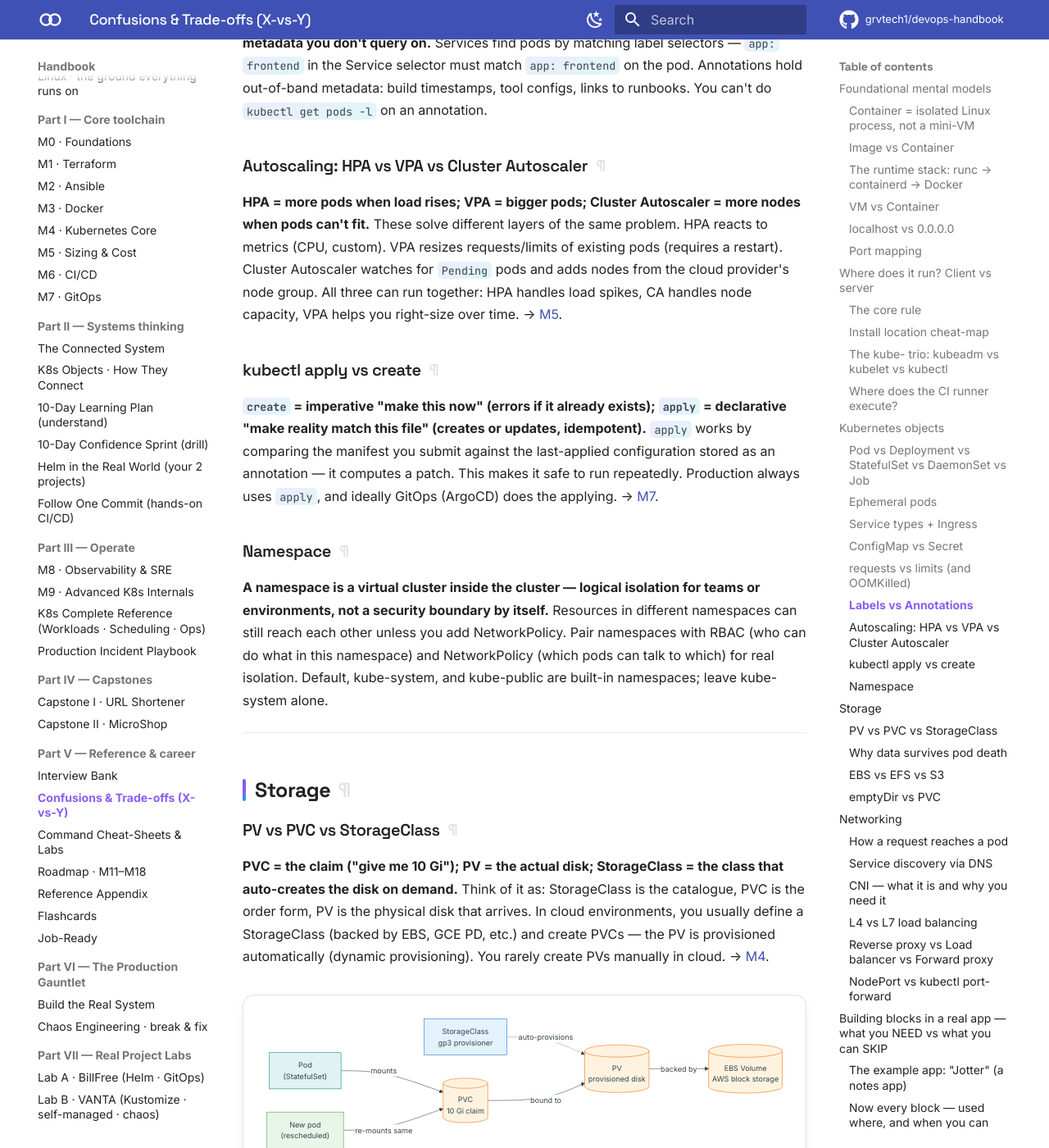
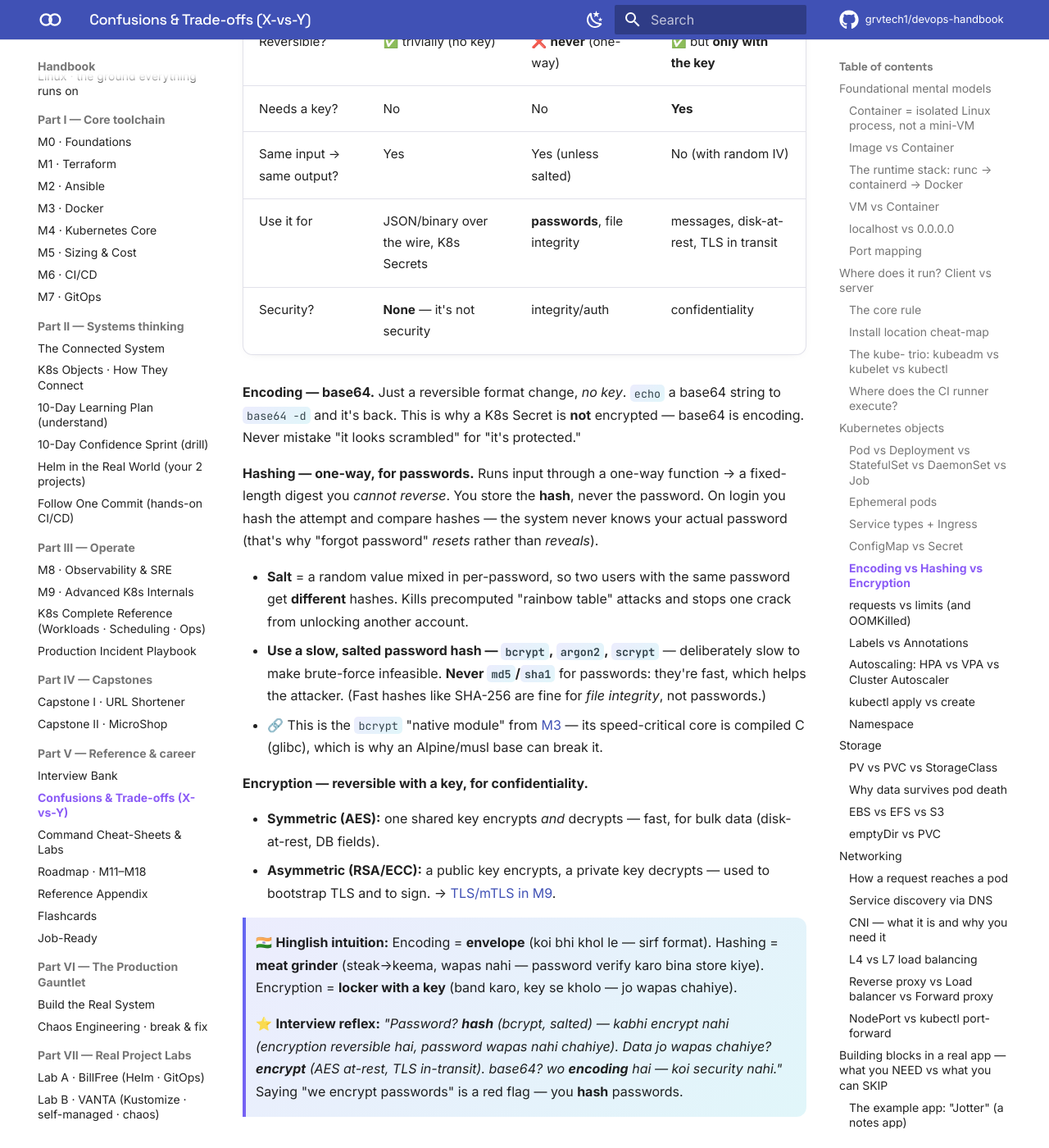
Before and after one commit to grvtech1/devops-handbook, an MkDocs documentation site: the page built from docs/20-confusions-and-tradeoffs.md, in a window 1280 px wide and 1400 px high, scrolled down 6791 px. Shown: the whole window at 82% size. Built offline with MkDocs 1.6.1 and Material for MkDocs 9.7.7, drawn with Linux system fonts in a browser that asks for light colours; comment, search, counter and statistics services are not loaded; some of the changed text lies outside the part shown.

Commit message:
docs(confusions): Encoding vs Hashing vs Encryption — the real crypto gap
Session audit: encryption/JWT/TLS/base64-not-encryption were all covered,
but password HASHING, SALT, and the encoding/hashing/encryption CONTRAST
were missing. Added to ch20 right after ConfigMap-vs-Secret (where base64
already lives):
- 3-way comparison table (reversible? key? use-for? security?)
- hashing: one-way, store the hash not the password, salt, bcrypt/argon2
  (never md5/sha1 for passwords), links to the M3 bcrypt native-module
- encryption: symmetric (AES) vs asymmetric (RSA), -> M9 TLS
- envelope / meat-grinder / locker analogy + interview reflex
  ('you HASH passwords, never encrypt them')

```diff
--- a/docs/20-confusions-and-tradeoffs.md
+++ b/docs/20-confusions-and-tradeoffs.md
@@ -131,6 +131,36 @@ Ingress is not a Service type — it is a separate resource that routes HTTP/HTT
 
 **ConfigMap = non-sensitive config (URLs, feature flags); Secret = sensitive values (passwords, tokens) — stored as base64, not encrypted by default.**
 Base64 is encoding, not encryption — anyone with `kubectl get secret` access can decode it. For real security: enable Kubernetes encryption-at-rest, or use an external secret manager (HashiCorp Vault, AWS Secrets Manager, Sealed Secrets). Neither ConfigMap nor Secret should ever be baked into the image.
+
+### Encoding vs Hashing vs Encryption
+
+These three get mixed up constantly, and the Secret discussion above hinges on the first one. They answer three different questions:
+
+| | **Encoding** (base64) | **Hashing** (bcrypt, SHA-256) | **Encryption** (AES, RSA) |
+|---|---|---|---|
+| Purpose | change *format* (safe transport) | *verify* without storing the original | *hide* data you need back |
+| Reversible? | ✅ trivially (no key) | ❌ **never** (one-way) | ✅ but **only with the key** |
+| Needs a key? | No | No | **Yes** |
+| Same input → same output? | Yes | Yes (unless salted) | No (with random IV) |
+| Use it for | JSON/binary over the wire, K8s Secrets | **passwords**, file integrity | messages, disk-at-rest, TLS in transit |
+| Security? | **None** — it's not security | integrity/auth | confidentiality |
+
+**Encoding — base64.** Just a reversible format change, *no key*. `echo` a base64 string to `base64 -d` and it's back. This is why a K8s Secret is **not** encrypted — base64 is encoding. Never mistake "it looks scrambled" for "it's protected."
+
+**Hashing — one-way, for passwords.** Runs input through a one-way function → a fixed-length digest you *cannot reverse*. You store the **hash**, never the password. On login you hash the attempt and compare hashes — the system never knows your actual password (that's why "forgot password" *resets* rather than *reveals*).
+
+- **Salt** = a random value mixed in per-password, so two users with the same password get **different** hashes. Kills precomputed "rainbow table" attacks and stops one crack from unlocking another account.
+- **Use a slow, salted password hash — `bcrypt`, `argon2`, `scrypt`** — deliberately slow to make brute-force infeasible. **Never `md5`/`sha1`** for passwords: they're fast, which helps the attacker. (Fast hashes like SHA-256 are fine for *file integrity*, not passwords.)
+- 🔗 This is the `bcrypt` "native module" from [M3](04-M3-docker.md) — its speed-critical core is compiled C (glibc), which is why an Alpine/musl base can break it.
+
+**Encryption — reversible with a key, for confidentiality.**
+
+- **Symmetric (AES):** one shared key encrypts *and* decrypts — fast, for bulk data (disk-at-rest, DB fields).
+- **Asymmetric (RSA/ECC):** a public key encrypts, a private key decrypts — used to bootstrap TLS and to sign. → [TLS/mTLS in M9](11-M9-advanced-k8s-internals.md).
+
+> 🇮🇳 **Hinglish intuition:** Encoding = **envelope** (koi bhi khol le — sirf format). Hashing = **meat grinder** (steak→keema, wapas nahi — password verify karo bina store kiye). Encryption = **locker with a key** (band karo, key se kholo — jo wapas chahiye).
+>
+> ⭐ **Interview reflex:** *"Password? **hash** (bcrypt, salted) — kabhi encrypt nahi (encryption reversible hai, password wapas nahi chahiye). Data jo wapas chahiye? **encrypt** (AES at-rest, TLS in-transit). base64? wo **encoding** hai — koi security nahi."* Saying "we encrypt passwords" is a red flag — you **hash** passwords.
 
 ### requests vs limits (and OOMKilled)
 
```
